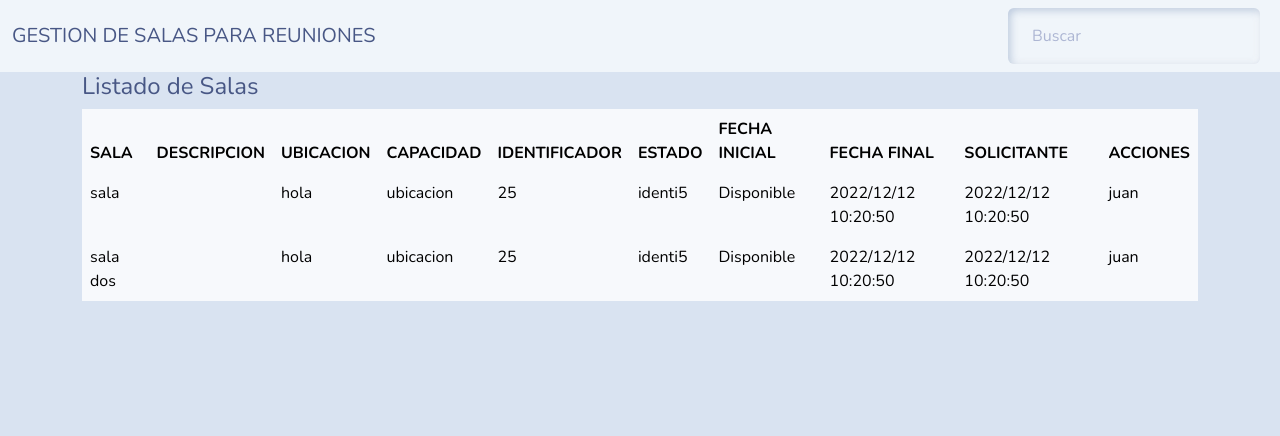
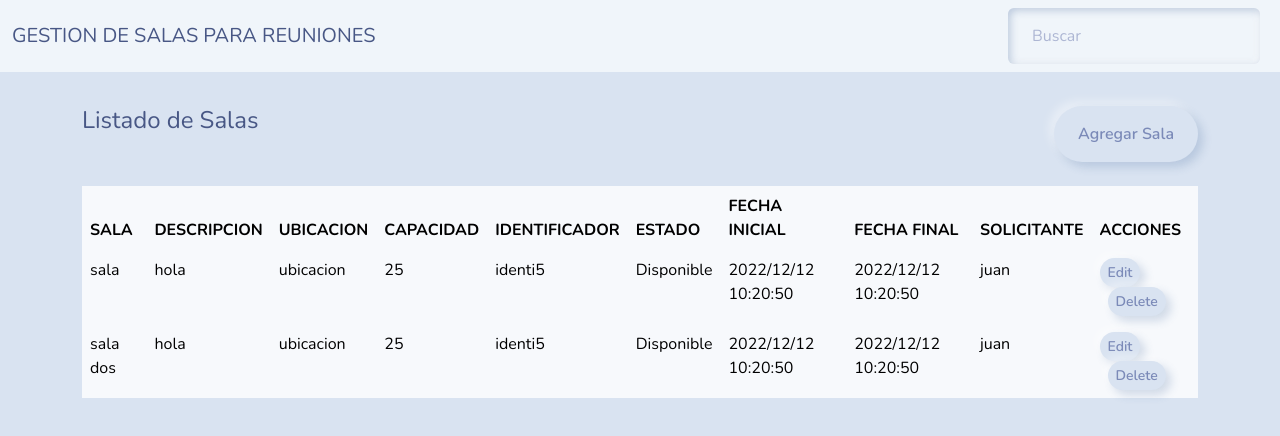
Before and after one commit to PedroCruzNOK/examenLionDev, an Angular app in the folder frontendAngular/: page / in a window 1280 px wide. Shown: the top 436 px of the page. Built offline with nearby package versions, Linux system fonts and the light colour scheme.

Commit message:
frontend: se trabaja en el routeo  para agregar y editar

```diff
--- a/frontendAngular/src/app/app.component.html
+++ b/frontendAngular/src/app/app.component.html
@@ -1,2 +1,2 @@
 <app-navbar></app-navbar>
-<app-list-salas></app-list-salas>
+<router-outlet></router-outlet>
--- a/frontendAngular/src/app/app.module.ts
+++ b/frontendAngular/src/app/app.module.ts
@@ -1,6 +1,6 @@
 import { NgModule } from '@angular/core';
 import { BrowserModule } from '@angular/platform-browser';
-
+import { AppRoutingModule } from './app-routing.module';
 import { AppComponent } from './app.component';
 import { NavbarComponent } from './components/navbar/navbar.component';
 import { ListSalasComponent } from './components/list-salas/list-salas.component';
@@ -14,7 +14,8 @@ import { AddEditSalaComponent } from './components/add-edit-sala/add-edit-sala.c
     AddEditSalaComponent
   ],
   imports: [
-    BrowserModule
+    BrowserModule,
+    AppRoutingModule,
   ],
   providers: [],
   bootstrap: [AppComponent]
--- a/frontendAngular/src/app/components/list-salas/list-salas.component.css
+++ b/frontendAngular/src/app/components/list-salas/list-salas.component.css
@@ -0,0 +1,5 @@
+.title {
+  margin-top: 10px;
+  display: flex;
+  justify-content: space-between;
+}
--- a/frontendAngular/src/app/components/list-salas/list-salas.component.html
+++ b/frontendAngular/src/app/components/list-salas/list-salas.component.html
@@ -1,6 +1,11 @@
 
 <div class="container">
-  <h4>Listado de Salas</h4>
+  <br>
+  <div class="title">
+    <h4>Listado de Salas</h4>
+    <button type="button" class="btn btn-primary">Agregar Sala</button>
+  </div>
+  <br>
   <table class="table table-hover table-secondary">
     <thead>
       <tr>
@@ -20,7 +25,6 @@
 
       <tr *ngFor="let item of listSalas" class = "table-secondary">
         <td>{{item.sala}}</td>
-        <td></td>
         <td>{{item.descripcion}}</td>
         <td>{{item.ubicacion}}</td>
         <td>{{item.capacidad}}</td>
@@ -29,6 +33,11 @@
         <td>{{item.fechainicial}}</td>
         <td>{{item.fechafinal}}</td>
         <td>{{item.solicitante}}</td>
+        <td>
+          <button type="button" class="btn btn-info btn-sm">Edit</button>
+          <button type="button" class="btn btn-danger btn-sm ms-2">Delete</button>
+
+        </td>
       </tr>
 
     </tbody>
```
Also changed, not shown: frontendAngular/src/app/app-routing.module.ts (added, +19 -0 lines).
